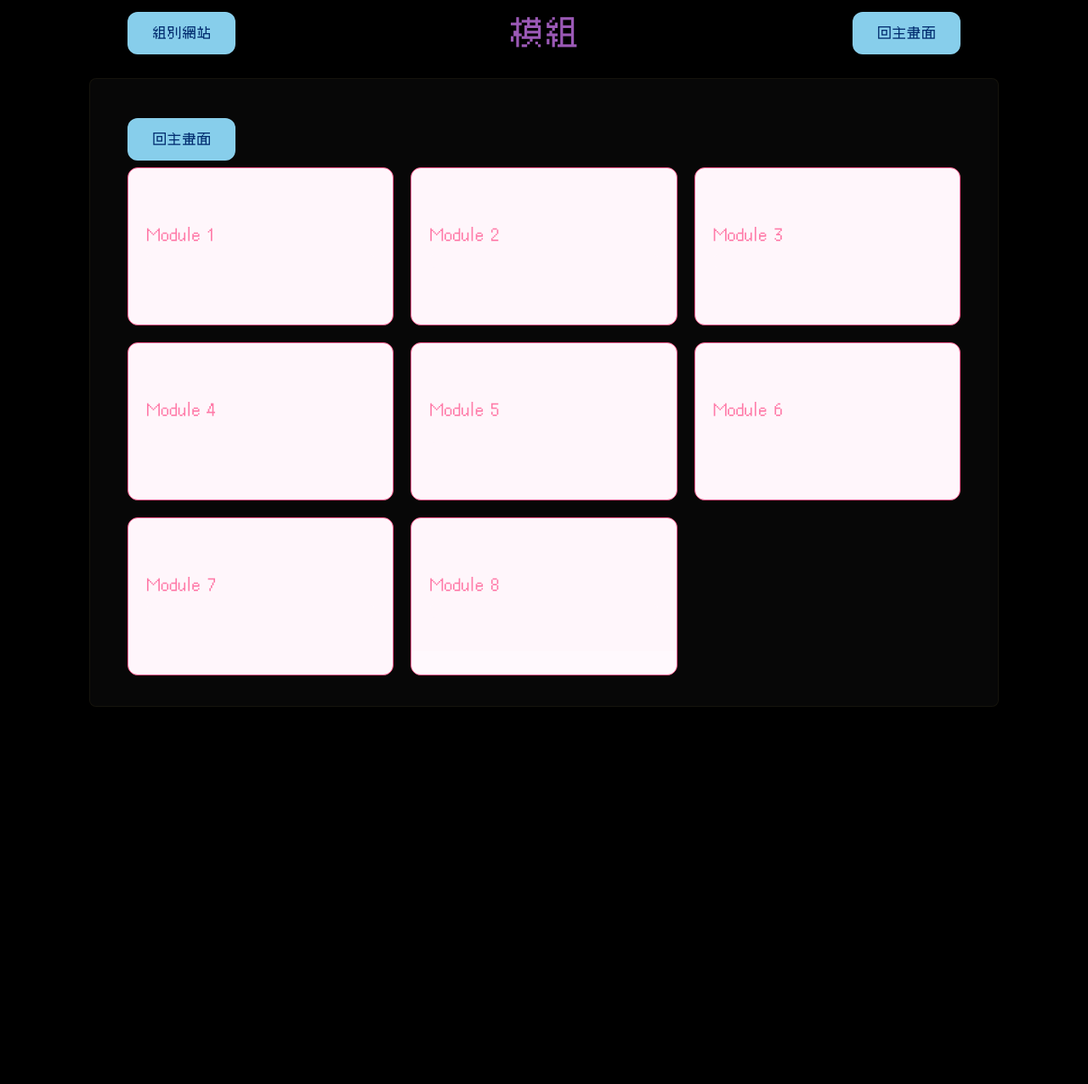
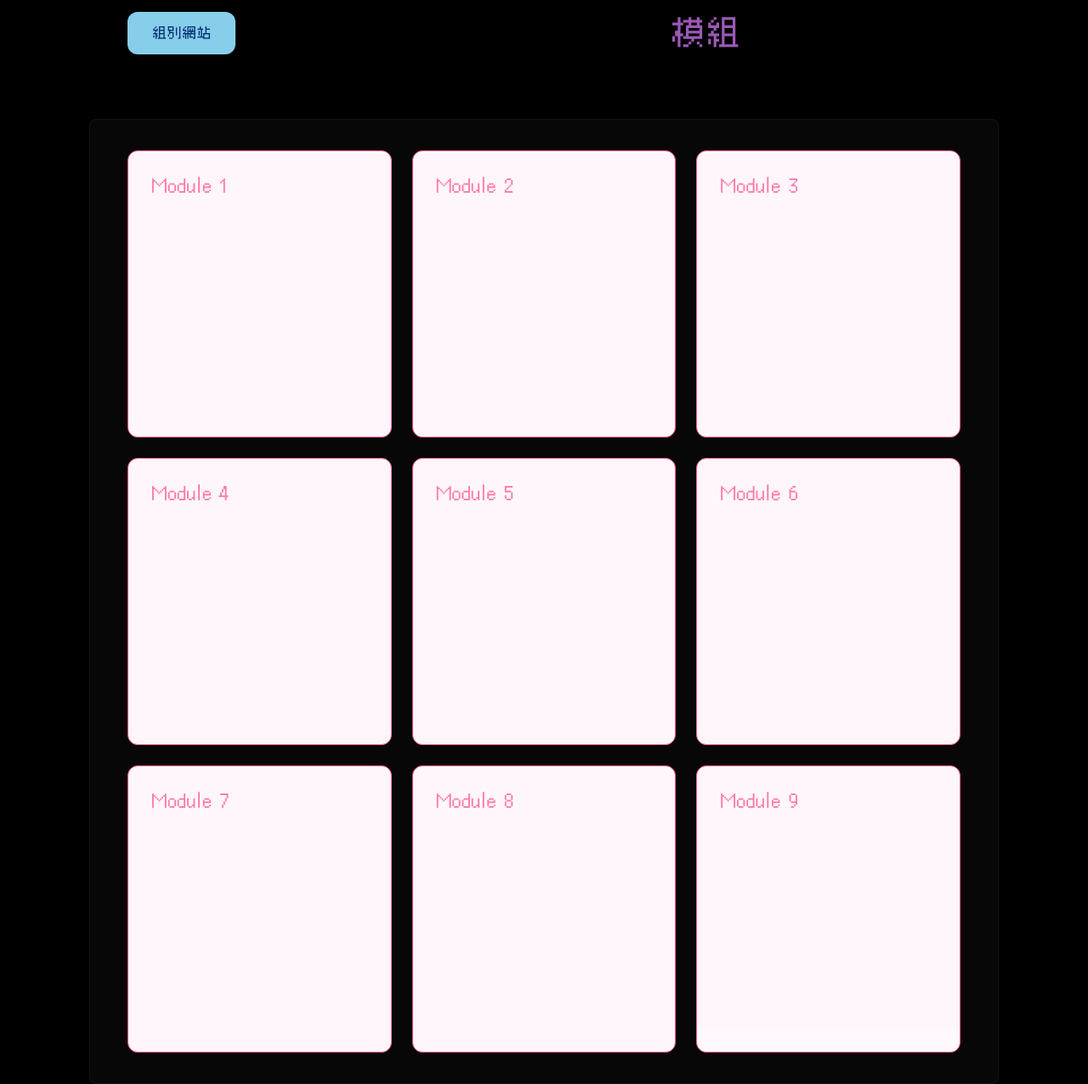
Before and after one commit to 0w0-en/wen, a Django app: page /modules/ in a window 1280 px wide. Shown: the whole page at 85% size. Before the commit the page ends 832 px from the top, so only its background shows below. Run offline with Django 5.2, Linux system fonts and the light colour scheme.

Commit message:
個人網站

```diff
--- a/mainapp/static/mainapp/style.css
+++ b/mainapp/static/mainapp/style.css
@@ -116,7 +116,7 @@ body {
 }
 .site-header .title { margin: 0; }
 .site-header-center { flex: 0 1 60%; text-align: center; margin: 0 6px; }
-.card { margin-top: 92px; }
+.card { margin-top: 140px; }
 
 .card-top { padding-bottom: 8px; display:flex; justify-content:space-between; align-items:center; }
 
@@ -129,7 +129,7 @@ body {
 .modules-container {
     display: grid;
     grid-template-columns: repeat(3, 1fr);
-    gap: 20px;
+    gap: 24px;
 }
 
 .box {
@@ -146,25 +146,26 @@ body {
     color: var(--text-pink);
     position: relative;
     overflow: hidden;
-    padding: 22px; /* larger padding */
-    min-height: 140px; /* taller blocks */
+    padding: 28px; /* larger padding */
+    min-height: 280px; /* doubled height */
     border-radius: 12px;
     display: flex;
     flex-direction: column;
-    justify-content: center; /* vertical center */
+    justify-content: flex-start; /* align to top */
+    align-items: flex-start; /* align to left */
 }
 
 .link-box { grid-column: 1 / -1; }
 
-.module-box h4 { margin: 0 0 10px; font-size: 1.25rem; color: var(--text-pink); font-weight: 800; }
+.module-box h4 { margin: 0 0 8px; font-size: 1.4rem; color: var(--text-pink); font-weight: 900; align-self: flex-start; }
 .module-value {
-    font-weight: 800;
-    font-size: 1.25rem;
+    font-weight: 900;
+    font-size: 1.4rem;
     color: var(--text-pink);
-    background: var(--module-bg-light);
-    padding: 8px 12px;
+    background: transparent; /* keep background consistent */
+    padding: 6px 0;
     border-radius: 6px;
-    display: inline-block;
+    display: block;
 }
 
 /* Decorative white overlay at the bottom of module boxes (30% opacity) */
--- a/mainapp/templates/mainapp/full_modules.html
+++ b/mainapp/templates/mainapp/full_modules.html
@@ -9,18 +9,13 @@
     <div class="site-header-center">
         <h1 class="title">模組</h1>
     </div>
-    <a class="site-action all-modules-button" href="{% url 'home' %}">回主畫面</a>
 </div>
 <div class="card">
-    <div class="card-top">
-        <div class="top-actions">
-            <a class="all-modules-button" href="{% url 'home' %}">回主畫面</a>
-        </div>
-    </div>
+
 
     <main class="modules-grid full">
         <div class="modules-container full-grid">
-            {% for i in modules|slice:":-1" %}
+            {% for i in modules %}
             <div class="module-box box" data-module="{{ i }}">
                 <h4>Module {{ i }}</h4>
                 <div class="module-value" id="module-{{ i }}">—</div>
```
